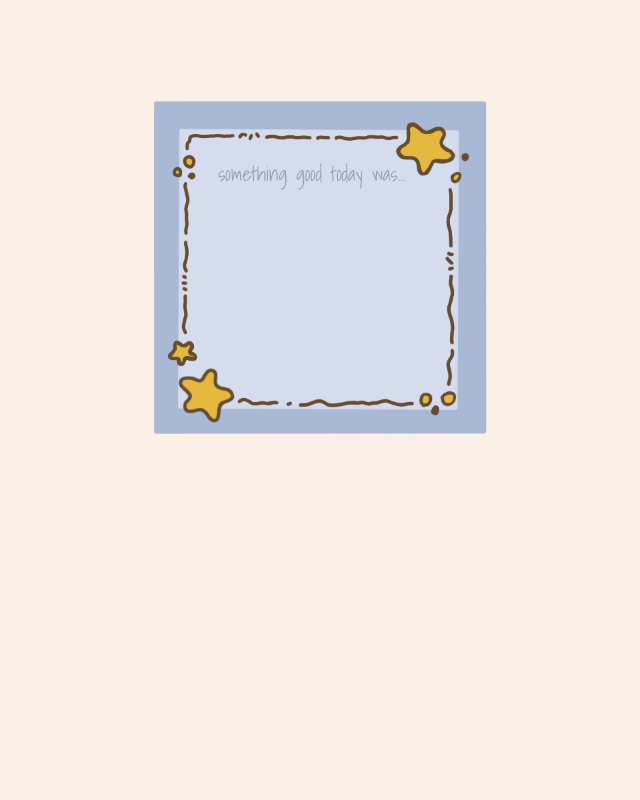
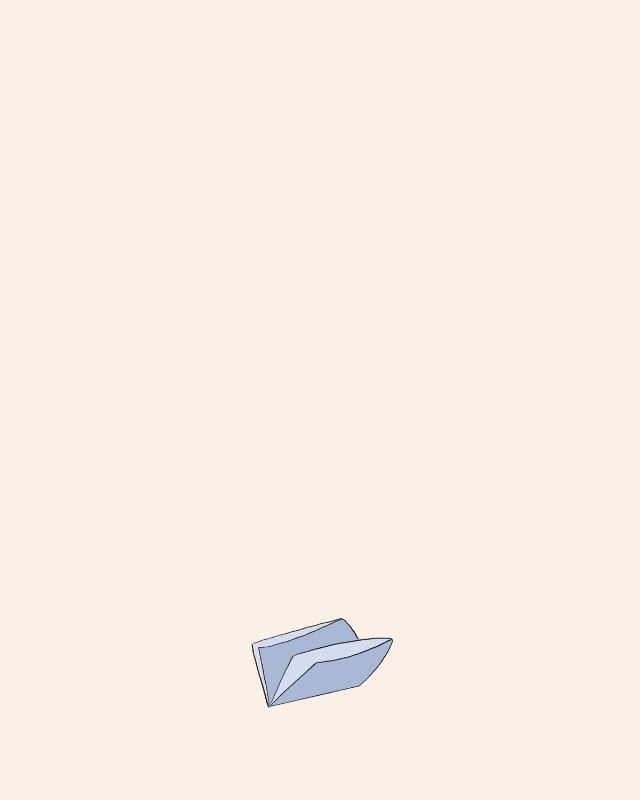
Before and after one commit to harshithamarepally/good-things-everyday, a Next.js app: page / in a window 1280 px wide. Shown: the top 800 px of the page, without its empty margins (322-962 px from the left). Built offline with nearby package versions, Linux system fonts and the light colour scheme.

Commit message:
absolute basic extremely poor needs to be changed but barely functional note folding and falling

```diff
--- a/src/app/page.tsx
+++ b/src/app/page.tsx
@@ -1,28 +1,58 @@
 "use client";
 
-import { useState } from "react";
+import { useState, useEffect } from "react";
 import Image from "next/image";
 import { motion, useScroll, useTransform } from "framer-motion";
 
 export default function Home() {
   const { scrollYProgress } = useScroll();
   const [note, setNote] = useState("");
+  const [noteLanded, setNoteLanded] = useState(false);
 
-  const x = useTransform(scrollYProgress, [0.4, 0.55, 0.7, 1], [0, 90, 90, 0]);
-  const y = useTransform(
+  // jar lid animations
+  const lidX = useTransform(
+    scrollYProgress,
+    [0.4, 0.55, 0.7, 1],
+    [0, 90, 90, 0]
+  );
+  const lidY = useTransform(
     scrollYProgress,
     [0.4, 0.55, 0.7, 1],
     [0, -190, -190, 0]
   );
-  const rotate = useTransform(
+  const lidRotate = useTransform(
     scrollYProgress,
     [0.4, 0.55, 0.7, 1],
     [0, 20, 20, 0]
   );
 
+  // note landing animations
+  const noteMorphProgress = useTransform(scrollYProgress, [0, 0.2], [0, 1]);
+  const noteScale = useTransform(scrollYProgress, [0, 0.2], [1, 0.3]);
+  const noteY = useTransform(scrollYProgress, [0.3, 0.5], [0, 400]);
+
+  useEffect(() => {
+    const landedCheck = scrollYProgress.on("change", (latest) => {
+      if (latest >= 0.5 && !noteLanded) {
+        setNoteLanded(true);
+      }
+    });
+    return () => landedCheck();
+  }, [scrollYProgress, noteLanded]);
+
   return (
     <main className="flex min-h-screen flex-col items-center justify-center bg-background">
-      <div className="relative h-100 w-100 top-15">
+      <motion.div
+        style={{
+          y: noteLanded ? 400 : noteY,
+          scale: noteLanded ? 0.4 : noteScale,
+        }}
+        className="relative h-100 w-100 top-15"
+      >
+        <motion.div
+          style={{ opacity: useTransform(noteMorphProgress, [0, 0.5], [1, 0]) }}
+          className="absolute inset-0"
+        >
           <Image
             src="/assets/blue-note.png"
             alt="blue-post-it-note"
@@ -41,7 +71,23 @@ export default function Home() {
               style={{ fontFamily: "var(--font-shadows)" }}
             />
           </div>
-      </div>
+        </motion.div>
+
+        <motion.div
+          style={{ opacity: useTransform(noteMorphProgress, [0.5, 1], [0, 1]) }}
+          className="absolute inset-0"
+        >
+          <Image
+            src="/assets/blue-folded.png"
+            alt="blue-folded-note"
+            fill
+            className="object-contain"
+            priority
+          />
+        </motion.div>
+      </motion.div>
+
+      {/* jar stuff */}
       <div className="relative h-150 w-150 top-150">
         <Image
           src="/assets/jar-back.png"
@@ -59,7 +105,10 @@ export default function Home() {
           priority
         />
 
-        <motion.div style={{ x, y, rotate }} className="absolute inset-0 z-30">
+        <motion.div
+          style={{ x: lidX, y: lidY, rotate: lidRotate }}
+          className="absolute inset-0 z-30"
+        >
           <Image
             src="/assets/jar-lid.png"
             alt="jar-cork-lid"
```
Lines whose indentation alone changed are shown as unchanged.
